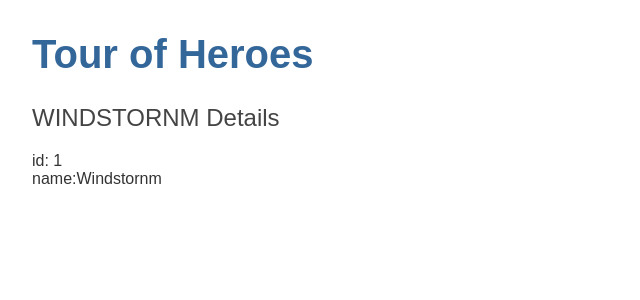
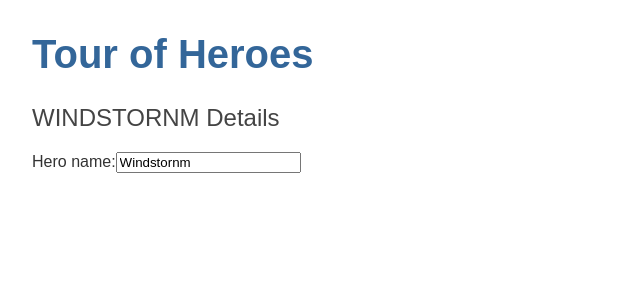
Before and after one commit to anabarbieri01/Hero, an Angular app: page / in a window 1280 px wide. Shown: the top 300 px of the page, without its empty margins (0-640 px from the left). Built offline with nearby package versions, Linux system fonts and the light colour scheme.

Commit message:
Importando o FormsModule no app.module.ts

```diff
--- a/src/app/app.module.ts
+++ b/src/app/app.module.ts
@@ -4,6 +4,7 @@
 import { AppRoutingModule } from './app-routing.module';
 import { AppComponent } from './app.component';
 import { HeroesComponent } from './heroes/heroes.component';
+import { FormsModule } from '@angular/forms'; //<-- NgModel lives here;
 
 @NgModule({
   declarations: [
@@ -12,7 +13,7 @@
   ],
   imports: [
     BrowserModule,
-    AppRoutingModule
+    FormsModule
   ],
   providers: [],
   bootstrap: [AppComponent]
--- a/src/app/heroes/heroes.component.html
+++ b/src/app/heroes/heroes.component.html
@@ -1,3 +1,5 @@
 <h2>{{hero.name | uppercase}} Details</h2> <!-- O ' | uppercase ' deixa as letras em maiúsculas-->
-<div><span>id: </span>{{hero.id}}</div>
-<div><span>name:</span>{{hero.name}}</div>
+<div>
+    <label for="name"> Hero name:</label>
+    <input id="name" [(ngModel)]="hero.name" placeholder="name">
+</div>
```
